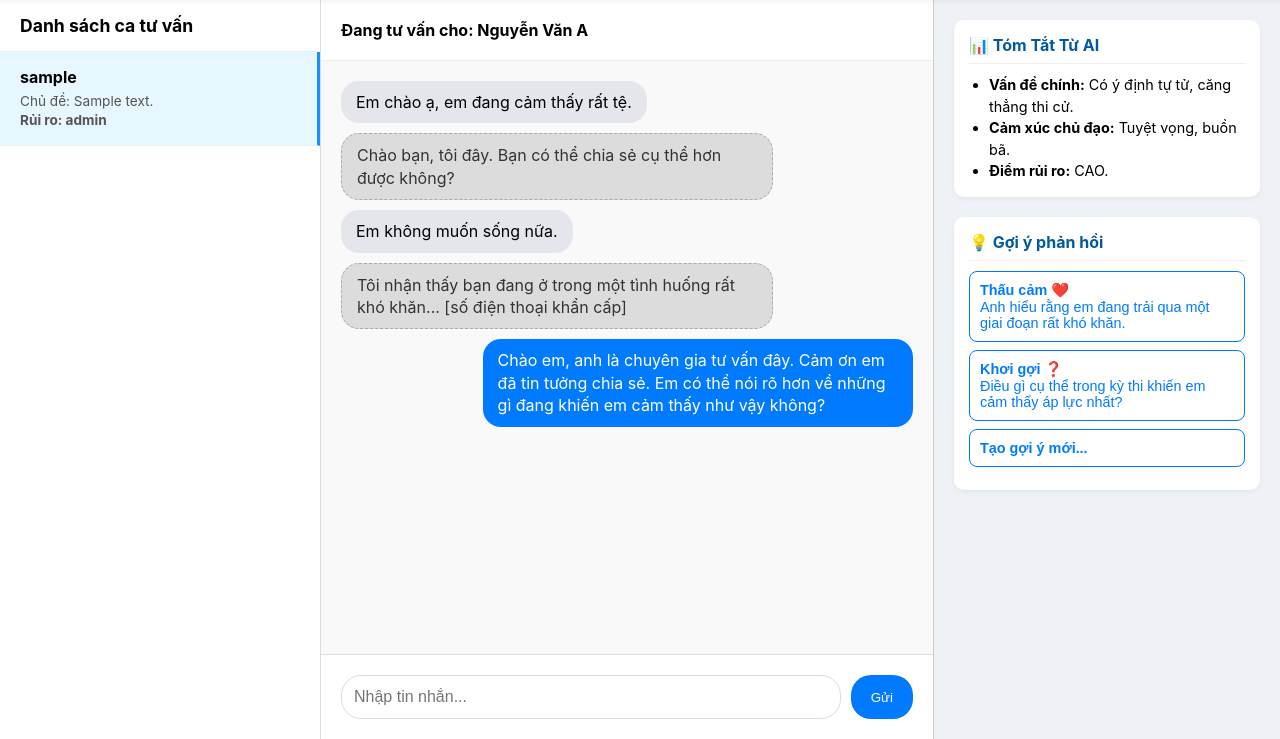
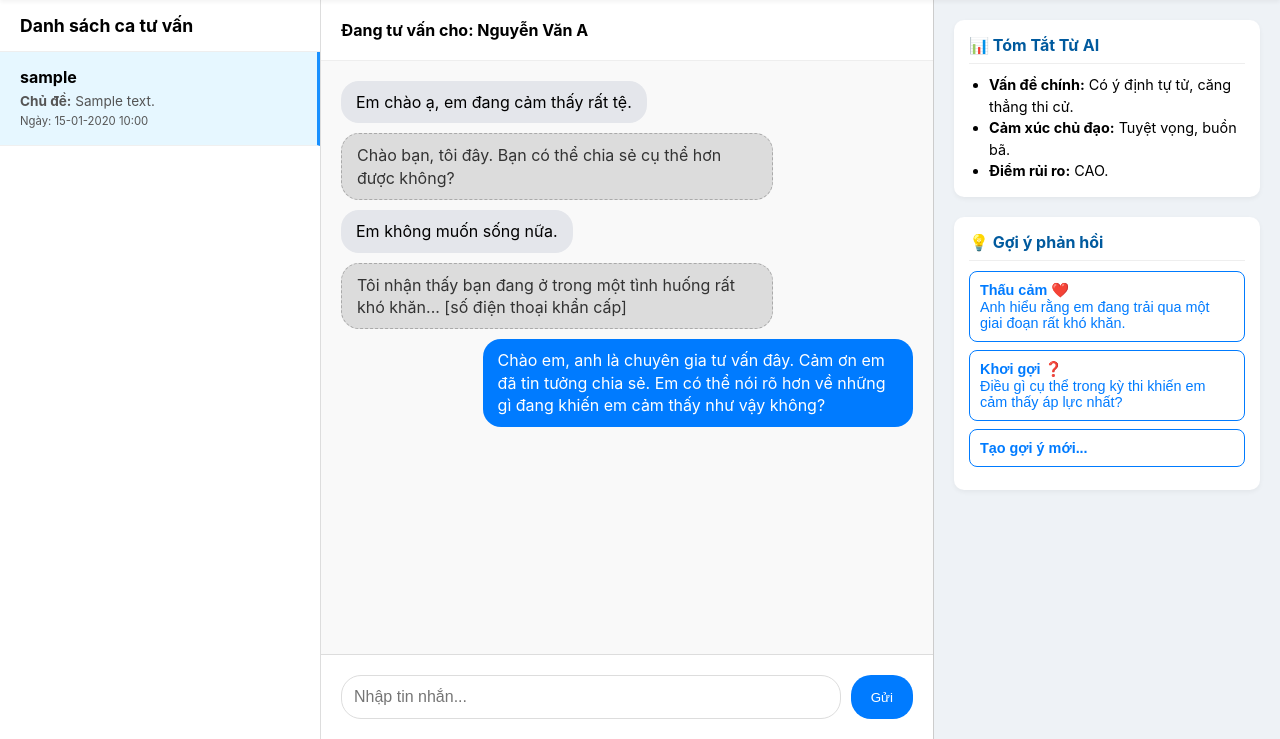
Before and after one commit to TTKhiem/Tuvantamly, a Flask app: template templates/therapist_dashboard.html in a window 1280 px wide. Shown: the part 61-800 px from the top of the page. Run offline with Flask 3, Linux system fonts and the light colour scheme; the template is opened without the code that fills it: most values are stand-ins (such as "Sample title", 1, 10 or a date in 2020).

Commit message:
Update therapist_dashboard.html

```diff
--- a/templates/therapist_dashboard.html
+++ b/templates/therapist_dashboard.html
@@ -60,27 +60,21 @@
                 <!-- PHẦN CODE ĐỘNG - THAY THẾ DỮ LIỆU GIẢ BẰNG DỮ LIỆU THẬT -->
                 <!-- ========================================================== -->
 
-                <!-- Kiểm tra xem biến summaries có dữ liệu không -->
                 {% if summaries %}
-                    <!-- Bắt đầu vòng lặp để duyệt qua từng ca tư vấn -->
                     {% for summary in summaries %}
-                        <!-- Thêm class 'active' cho phần tử đầu tiên trong danh sách -->
                         <!-- TODO: Trong tương lai, href sẽ trỏ tới url_for('chat_detail', summary_id=summary.summary_id) -->
                         <a href="#" class="patient-item {% if loop.first %}active{% endif %}">
                             <h4>{{ summary.username }}</h4>
                             <p>
                                 <!-- Trích xuất dòng "Vấn đề chính" từ tóm tắt làm chủ đề -->
-                                <!-- Mẹo: Tách chuỗi tại "2." để lấy phần đầu tiên, sau đó dọn dẹp -->
-                                Chủ đề: {{ (summary.summary_content.split('2.')[0]).replace('1. Vấn đề chính:', '').strip() }}
+                                <strong>Chủ đề:</strong>
+                                {{ (summary.summary_content.split('2.')[0]).replace('1. Vấn đề chính:', '').strip() }}
                                 <br>
-                                <span style="font-weight: bold;">
-                                    Rủi ro: {{ summary.risk_level or 'Chưa xác định' }}
-                                </span>
+                                <small>Ngày: {{ summary.created_at.strftime('%d-%m-%Y %H:%M') }}</small>
                             </p>
                         </a>
                     {% endfor %}
                 {% else %}
-                    <!-- Hiển thị thông báo nếu chưa có ca tư vấn nào -->
                     <p style="padding: 20px; color: #888; text-align: center;">Chưa có ca tư vấn nào được ghi nhận.</p>
                 {% endif %}
 
```
